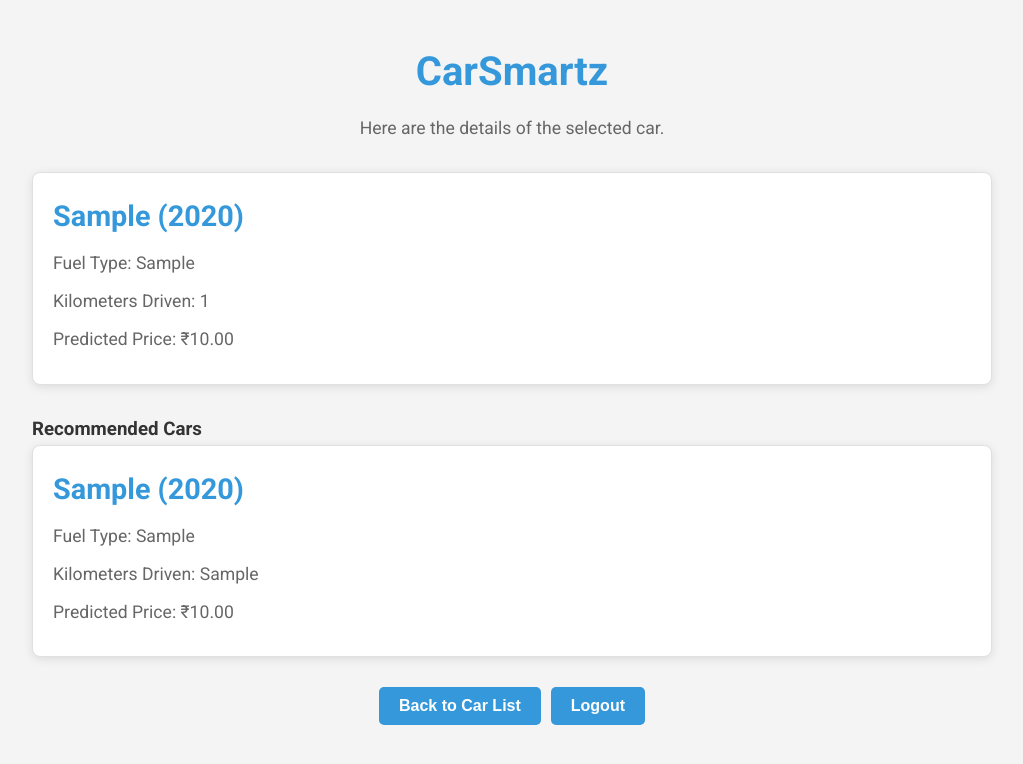
After one commit to Aryaman7-pro/CarSmartz, a Django app: template carsmartz/cmz/templates/car_detail.html in a window 1280 px wide. The commit adds this page. Shown: the top 764 px of the page, without its empty margins (128-1151 px from the left). Run offline with Django 5.2, Linux system fonts and the light colour scheme; tables that the repository leaves empty hold one stand-in row (values such as "Sample post"); the template is opened without the code that fills it: values that come from a table or form of the project are taken from there, most other values are stand-ins (such as "Sample title", 1, 10 or a date in 2020); parts of the project's set-up code (start-up, migrations or seed data) failed here and were passed over.

Commit message:
New Change

```diff
--- /dev/null
+++ b/carsmartz/cmz/templates/car_detail.html
@@ -0,0 +1,150 @@
+<!DOCTYPE html>
+<html lang="en">
+<head>
+    <meta charset="UTF-8">
+    <meta name="viewport" content="width=device-width, initial-scale=1.0">
+    <title>CarSmartz - Car Details</title>
+    <link href="https://fonts.googleapis.com/css2?family=Roboto:wght@300;400;700&display=swap" rel="stylesheet">
+    <style>
+        :root {
+            --primary-color: #3498db;
+            --secondary-color: #2ecc71;
+            --background-color: #f4f4f4;
+            --text-color: #333;
+            --card-background: #ffffff;
+            --card-border: #e0e0e0;
+        }
+
+        * {
+            box-sizing: border-box;
+            margin: 0;
+            padding: 0;
+        }
+
+        body {
+            font-family: 'Roboto', sans-serif;
+            line-height: 1.6;
+            color: var(--text-color);
+            background-color: var(--background-color);
+            padding: 20px;
+        }
+
+        .container {
+            max-width: 1000px;
+            margin: 0 auto;
+            padding: 20px;
+        }
+
+        header {
+            text-align: center;
+            margin-bottom: 30px;
+        }
+
+        h1 {
+            color: var(--primary-color);
+            margin-bottom: 10px;
+            font-size: 2.5rem;
+        }
+
+        h5 {
+            color: #666;
+            font-weight: normal;
+            font-size: 1.1rem;
+        }
+
+        .car-details,
+        .recommended-car {
+            background-color: var(--card-background);
+            border: 1px solid var(--card-border);
+            border-radius: 8px;
+            padding: 20px;
+            margin-bottom: 20px;
+            box-shadow: 0 2px 10px rgba(0, 0, 0, 0.1);
+        }
+
+        .car-title {
+            font-size: 1.8rem;
+            font-weight: bold;
+            color: var(--primary-color);
+            margin-bottom: 10px;
+        }
+
+        .car-info {
+            margin-bottom: 10px;
+            font-size: 1.1rem;
+            color: #666;
+        }
+
+        .recommendations {
+            margin-top: 30px;
+        }
+
+        .button-container {
+            display: flex;
+            justify-content: center;
+            gap: 10px;
+            margin-top: 30px;
+        }
+
+        .btn {
+            padding: 10px 20px;
+            border: none;
+            border-radius: 5px;
+            font-size: 1rem;
+            font-weight: bold;
+            text-decoration: none;
+            color: #fff;
+            background-color: var(--primary-color);
+            transition: background-color 0.3s, transform 0.3s;
+            cursor: pointer;
+        }
+
+        .btn:hover {
+            background-color: #2980b9;
+            transform: translateY(-2px);
+        }
+    </style>
+</head>
+<body>
+    <div class="container">
+        <header>
+            <h1>CarSmartz</h1>
+            <h5>Here are the details of the selected car.</h5>
+        </header>
+
+        <div class="car-details">
+            <div class="car-title">{{ car.car_model }} ({{ car.year }})</div>
+            <div class="car-info">Fuel Type: {{ car.fuel_type }}</div>
+            <div class="car-info">Kilometers Driven: {{ car.kilo_driven }}</div>
+            <div class="car-info">Predicted Price: ₹{{ car.predicted_price|floatformat:2 }}</div>
+        </div>
+
+        <div class="recommendations">
+            <h3>Recommended Cars</h3>
+            {% if recommendations %}
+                {% for car in recommendations %}
+                    <div class="recommended-car">
+                        <div class="car-title">{{ car.car_model }} ({{ car.year }})</div>
+                        <div class="car-info">Fuel Type: {{ car.fuel_type }}</div>
+                        <div class="car-info">Kilometers Driven: {{ car.kilo_driven }}</div>
+                        <div class="car-info">Predicted Price: ₹{{ car.predicted_price|floatformat:2 }}</div>
+                    </div>
+                {% endfor %}
+            {% else %}
+                <div class="car-info">No similar cars found.</div>
+            {% endif %}
+        </div>
+
+        <div class="button-container">
+            <button onclick="window.location.href='/cmz/api/cars/buy/'" class="btn">Back to Car List</button>
+            <button id="logoutButton" class="btn">Logout</button>
+        </div>
+    </div>
+
+    <script>
+        document.getElementById('logoutButton').addEventListener('click', function() {
+            window.location.href = '/cmz/logout/';
+        });
+    </script>
+</body>
+</html>
--- a/carsmartz/cmz/templates/home.html
+++ b/carsmartz/cmz/templates/home.html
@@ -175,6 +175,7 @@
 
         <div class="button-container">
             <button id="predictPriceButton" class="btn btn-secondary">Sell Your Car</button>
+            <button id="uploadPhotoButton" class="btn btn-secondary">Upload a Photo</button> <!-- New Button -->
             <button id="buyCarButton" class="btn btn-secondary">Buy a Car</button>
         </div>
     </main>
@@ -191,6 +192,7 @@
             const loadingMessage = document.getElementById('loadingMessage');
             const predictPriceButton = document.getElementById('predictPriceButton');
             const buyCarButton = document.getElementById('buyCarButton');
+            const uploadPhotoButton = document.getElementById('uploadPhotoButton'); // New Button
             const logoutButton = document.getElementById('logoutButton');
 
             form.addEventListener('submit', async (e) => {
@@ -237,6 +239,10 @@
                 window.location.href = '/cmz/api/cars/buy/';
             });
 
+            uploadPhotoButton.addEventListener('click', () => {
+                // Functionality for uploading a photo will go here
+            });
+
             logoutButton.addEventListener('click', () => {
                 window.location.href = '/cmz/logout/';
             });
--- a/carsmartz/cmz/urls.py
+++ b/carsmartz/cmz/urls.py
@@ -1,5 +1,5 @@
 from django.urls import path
-from .views import index, predict, depreciation_graph, user_registration, user_login, TokenRefreshView, logout_view, create_car, get_all_cars
+from .views import index, predict, depreciation_graph, user_registration, user_login, TokenRefreshView, logout_view, create_car, get_all_cars,car_detail
 from rest_framework_simplejwt.views import TokenRefreshView
 urlpatterns = [
     path('api/', index, name='index'),
@@ -11,4 +11,5 @@ urlpatterns = [
     path('logout/', logout_view, name='logout'),
     path('api/cars/sell/', create_car, name='car-create'),
     path('api/cars/buy/', get_all_cars, name='get-all-cars'),
+    path('api/cars/<int:car_id>/', car_detail, name='car_detail'),
 ]
```
Also changed, not shown: carsmartz/cmz/templates/buy.html (+80 -6 lines), carsmartz/cmz/views.py (+138 -33 lines), Recommendation_Data.csv (added), car_details.csv (added), carsmartz/carsmartz/settings.py (line endings or trailing spaces), cmz_car.csv (added), 3 other files.
